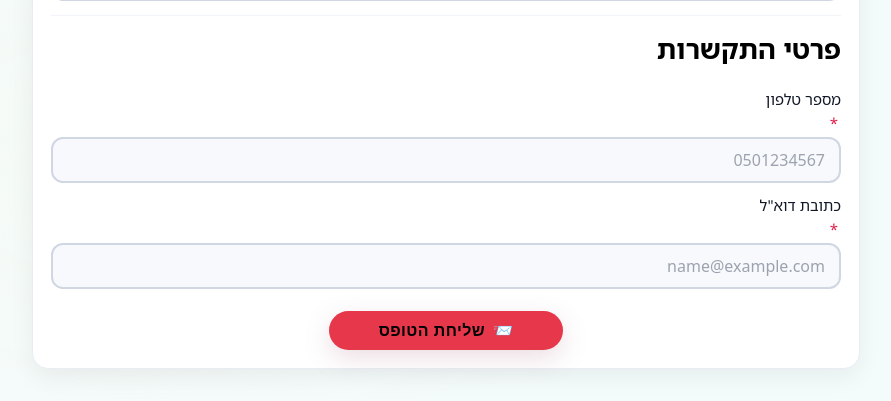
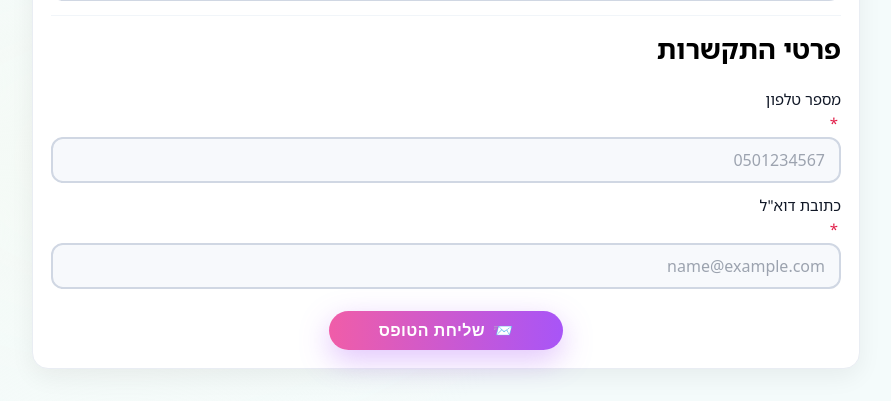
Before and after one commit to 1not2me/mentor-mapping-survey, a Flask app: page / in a window 1280 px wide. Shown: the part 2046-2447 px from the top of the page, without its empty margins (194-1085 px from the left). Run offline with Flask 3, Linux system fonts and the light colour scheme.

Commit message:
Update style.css

```diff
--- a/static/style.css
+++ b/static/style.css
@@ -368,10 +368,11 @@ select[multiple]::-webkit-scrollbar-thumb {
 }
 
 /* ============= SUBMIT BUTTON ============= */
+/* ============= SUBMIT BUTTON ============= */
 .submit-wrap {
-  display:flex;
-  justify-content:center;
-  padding-top:18px;
+  display: flex;
+  justify-content: center;
+  padding-top: 18px;
 }
 
 button[type="submit"] {
@@ -380,11 +381,11 @@ button[type="submit"] {
   border: none;
   border-radius: 999px;
   cursor: pointer;
-  background-color: #e6374b;
-  color: #000000;
+  background: linear-gradient(90deg, #f05da8 0%, #a855f7 100%); /* כמו הכפתור הסגול-ורוד */
+  color: #ffffff;
   font-weight: 700;
   letter-spacing: 0.4px;
-  box-shadow: 0 8px 25px rgba(181,125,142,0.25);
+  box-shadow: 0 10px 30px rgba(168, 85, 247, 0.35); /* הצללה רכה */
   display: inline-flex;
   align-items: center;
   justify-content: center;
@@ -393,15 +394,16 @@ button[type="submit"] {
 }
 
 button[type="submit"]:hover {
-  background-color: #f5d9f3;
-  box-shadow: 0 10px 30px rgba(181,125,142,0.35);
+  filter: brightness(1.1);
   transform: translateY(-2px);
+  box-shadow: 0 12px 32px rgba(168, 85, 247, 0.45);
 }
 
 button[type="submit"]:active {
   transform: translateY(1px);
-  box-shadow: 0 5px 15px rgba(181,125,142,0.2);
+  box-shadow: 0 6px 18px rgba(168, 85, 247, 0.3);
 }
+
 
 /* ===== MULTI SELECT עם צ'יפים – חוות דעת על המדריך ===== */
 .tag-ms {
```
